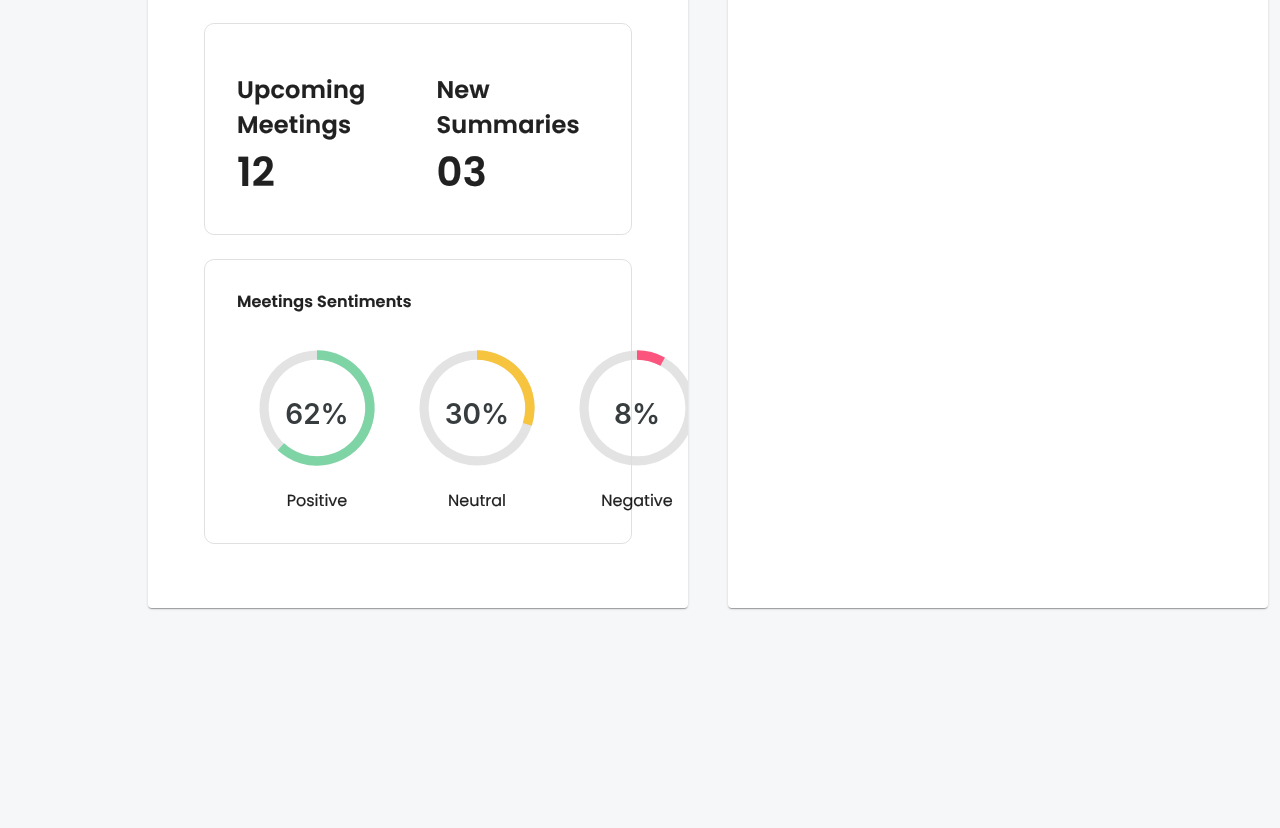
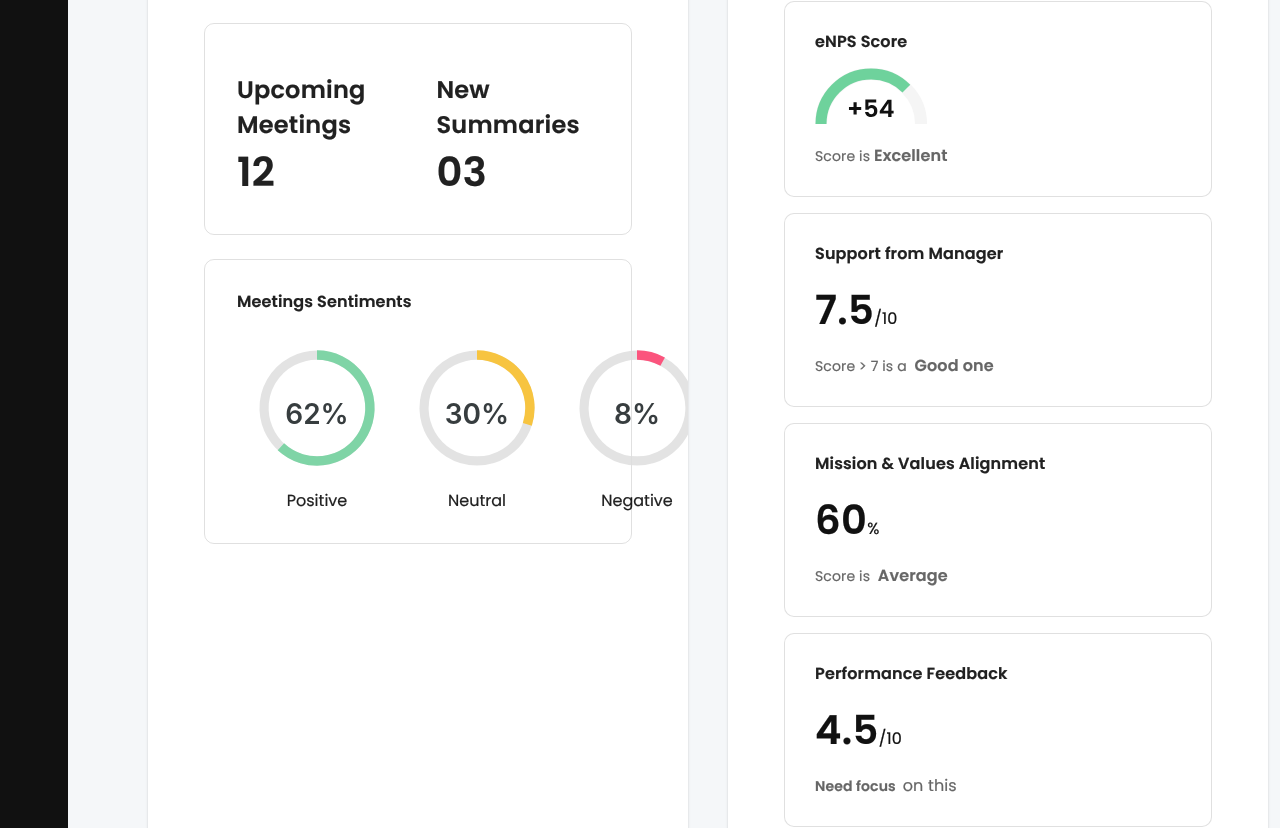
Before and after one commit to sahuharshit/instill-weekday, a React (Vite) app: page / in a window 1280 px wide. Shown: the part 985-1813 px from the top of the page. Before the commit the page ends 1673 px from the top, so only its background shows below. Built offline with nearby package versions, Linux system fonts and the light colour scheme; no server answers.

Commit message:
feat: create Pulse Survey component

```diff
--- a/src/components/Sidebar/style.tsx
+++ b/src/components/Sidebar/style.tsx
@@ -9,5 +9,5 @@ export const SidebarContainer = styled('div')(() => ({
   padding: '25px 10px',
   background: '#111',
   minHeight: '100vh',
-  height: '100%',
+  height: 'auto',
 }));
--- a/src/pages/Dashboard/components/InstillSense.tsx
+++ b/src/pages/Dashboard/components/InstillSense.tsx
@@ -2,6 +2,7 @@ import { Box, Card, CardContent, Typography } from '@mui/material';
 import SenceIcon from '@instill/assets/SenceIcon';
 import { SenceStatus } from '../style';
 import DonutChart from '@instill/components/DonutChart';
+import PulseSurvey from './PulseSurvey';
 
 const InstillSense = () => {
   return (
@@ -93,7 +94,9 @@ const InstillSense = () => {
         </CardContent>
       </Card>
       <Card sx={{ mt: 5, p: 5, width: '100%' }}>
-        <CardContent>sfkjklj</CardContent>
+        <CardContent>
+          <PulseSurvey />
+        </CardContent>
       </Card>
     </Box>
   );
--- /dev/null
+++ b/src/pages/Dashboard/components/PulseSurvey.tsx
@@ -0,0 +1,114 @@
+import { Box, Typography } from '@mui/material';
+import { SurveyCard } from '../style';
+
+const PulseSurvey = () => {
+  return (
+    <Box>
+      <Typography color="common.lightGrey" sx={{ fontWeight: 500, textTransform: 'uppercase', lineHeight: '26px' }} gutterBottom>
+        This month
+      </Typography>
+      <Typography fontSize={40} fontWeight={500} lineHeight="normal">
+        Pulse Survey
+      </Typography>
+      <Box display="flex" gap={2} flexWrap="wrap" mt={3}>
+        <SurveyCard>
+          <Typography fontWeight={600} pb={2}>
+            eNPS Score
+          </Typography>
+          <svg width="113" height="57" viewBox="0 0 113 57" fill="none" xmlns="http://www.w3.org/2000/svg">
+            <path
+              d="M46.208 41.92H41.672V46.576H38.504V41.92H33.968V38.992H38.504V34.336H41.672V38.992H46.208V41.92ZM61.2039 34.408H53.4279V38.512C53.7639 38.096 54.2439 37.76 54.8679 37.504C55.4919 37.232 56.1559 37.096 56.8599 37.096C58.1399 37.096 59.1879 37.376 60.0039 37.936C60.8199 38.496 61.4119 39.216 61.7799 40.096C62.1479 40.96 62.3319 41.888 62.3319 42.88C62.3319 44.72 61.8039 46.2 60.7479 47.32C59.7079 48.44 58.2199 49 56.2839 49C54.4599 49 53.0039 48.544 51.9159 47.632C50.8279 46.72 50.2119 45.528 50.0679 44.056H53.3319C53.4759 44.696 53.7959 45.208 54.2919 45.592C54.8039 45.976 55.4519 46.168 56.2359 46.168C57.1799 46.168 57.8919 45.872 58.3719 45.28C58.8519 44.688 59.0919 43.904 59.0919 42.928C59.0919 41.936 58.8439 41.184 58.3479 40.672C57.8679 40.144 57.1559 39.88 56.2119 39.88C55.5399 39.88 54.9799 40.048 54.5319 40.384C54.0839 40.72 53.7639 41.168 53.5719 41.728H50.3559V31.456H61.2039V34.408ZM64.7452 45.592V42.952L72.5932 31.72H76.5052V42.664H78.6172V45.592H76.5052V49H73.1452V45.592H64.7452ZM73.3612 35.32L68.4412 42.664H73.3612V35.32Z"
+              fill="#111111"
+            />
+            <path
+              d="M106.07 56.0352C106.07 42.765 100.799 30.0384 91.4153 20.655C82.0319 11.2715 69.3053 6 56.0352 6C42.765 6 30.0384 11.2715 20.655 20.655C11.2715 30.0384 6 42.765 6 56.0351"
+              stroke="#F5F5F5"
+              strokeWidth="12"
+            />
+            <path
+              d="M91.3707 20.655C81.9922 11.2715 69.2722 6 56.009 6C42.7458 6 30.0258 11.2715 20.6473 20.655C11.2688 30.0384 6 42.765 6 56.0352"
+              stroke="#6ED29C"
+              strokeWidth="11"
+            />
+          </svg>
+
+          <Typography fontSize={14} color={'common.lightGrey'} pt={2}>
+            Score is{' '}
+            <Typography fontWeight={600} component="span">
+              Excellent
+            </Typography>
+          </Typography>
+        </SurveyCard>
+
+        <SurveyCard>
+          <Typography fontWeight={600} pb={2}>
+            Support from Manager
+          </Typography>
+          <Typography fontSize={40} color={'#111'} fontWeight={600} lineHeight={'normal'} pb={2}>
+            7.5
+            <Typography component="span" fontSize={16} fontWeight={400}>
+              /10
+            </Typography>
+          </Typography>
+
+          <Typography fontSize={14} color={'common.lightGrey'}>
+            Score &gt; 7 is a &nbsp;
+            <Typography fontWeight={600} component="span">
+              Good one
+            </Typography>
+          </Typography>
+        </SurveyCard>
+
+        <SurveyCard>
+          <Typography fontWeight={600} pb={2}>
+            Mission & Values Alignment
+          </Typography>
+          <Typography fontSize={40} color={'#111'} fontWeight={600} lineHeight={'normal'} pb={2}>
+            60
+            <Typography component="span" fontSize={16} fontWeight={400}>
+              %
+            </Typography>
+          </Typography>
+
+          <Typography fontSize={14} color={'common.lightGrey'}>
+            Score is &nbsp;
+            <Typography fontWeight={600} component="span">
+              Average
+            </Typography>
+          </Typography>
+        </SurveyCard>
+
+        <SurveyCard>
+          <Typography fontWeight={600} pb={2}>
+            Performance Feedback
+          </Typography>
+          <Typography fontSize={40} color={'#111'} fontWeight={600} lineHeight={'normal'} pb={2}>
+            4.5
+            <Typography component="span" fontSize={16} fontWeight={400}>
+              /10
+            </Typography>
+          </Typography>
+
+          <Typography fontSize={14} fontWeight={600} color={'common.lightGrey'}>
+            Need focus &nbsp;
+            <Typography fontWeight={400} component="span">
+              on this
+            </Typography>
+          </Typography>
+        </SurveyCard>
+        <Typography fontSize={14} pt={2}>
+          900 Employees{' '}
+          <svg xmlns="http://www.w3.org/2000/svg" width="4" height="4" viewBox="0 0 4 4" fill="none">
+            <ellipse cx="2" cy="1.95918" rx="2" ry="1.95918" fill="#666666" />
+          </svg>{' '}
+          675 Responses{' '}
+          <svg xmlns="http://www.w3.org/2000/svg" width="4" height="4" viewBox="0 0 4 4" fill="none">
+            <ellipse cx="2" cy="1.95918" rx="2" ry="1.95918" fill="#666666" />
+          </svg>{' '}
+          3 days remaining
+        </Typography>
+      </Box>
+    </Box>
+  );
+};
+export default PulseSurvey;
--- a/src/pages/Dashboard/index.tsx
+++ b/src/pages/Dashboard/index.tsx
@@ -3,9 +3,10 @@ import AppLayout from '@instill/layout/AppLayout';
 import Box from '@mui/material/Box';
 import Typography from '@mui/material/Typography';
 
-import { LogoCircle } from './style';
 import VitalSigns from './components/VitalSigns';
 import InstillSense from './components/InstillSense';
+
+import { LogoCircle } from './style';
 
 function Dashboard() {
   return (
--- a/src/pages/Dashboard/style.tsx
+++ b/src/pages/Dashboard/style.tsx
@@ -19,12 +19,15 @@ export const VitalSignContainer = styled('div')(({ theme }) => ({
   },
 }));
 
-export const VitalSignCard = styled('div')(() => ({
-  width: 200,
+export const VitalSignCard = styled('div')(({ theme }) => ({
+  width: '100%',
   height: 240,
   borderRadius: 10,
   background: '#FAFAFA',
   padding: '16px',
+  [theme.breakpoints.up('md')]: {
+    width: 200,
+  },
 }));
 
 export const SenceStatus = styled('div')(() => ({
@@ -35,3 +38,13 @@ export const SenceStatus = styled('div')(() => ({
   display: 'flex',
   gap: '5px',
 }));
+
+export const SurveyCard = styled('div')(() => ({
+  borderRadius: '10px',
+  border: '1px solid rgba(0, 0, 0, 0.12)',
+  background: '#FFF',
+  padding: '30px',
+  flex: '1 1 25%',
+  width: '100%',
+  minWidth: '250px',
+}));
```
